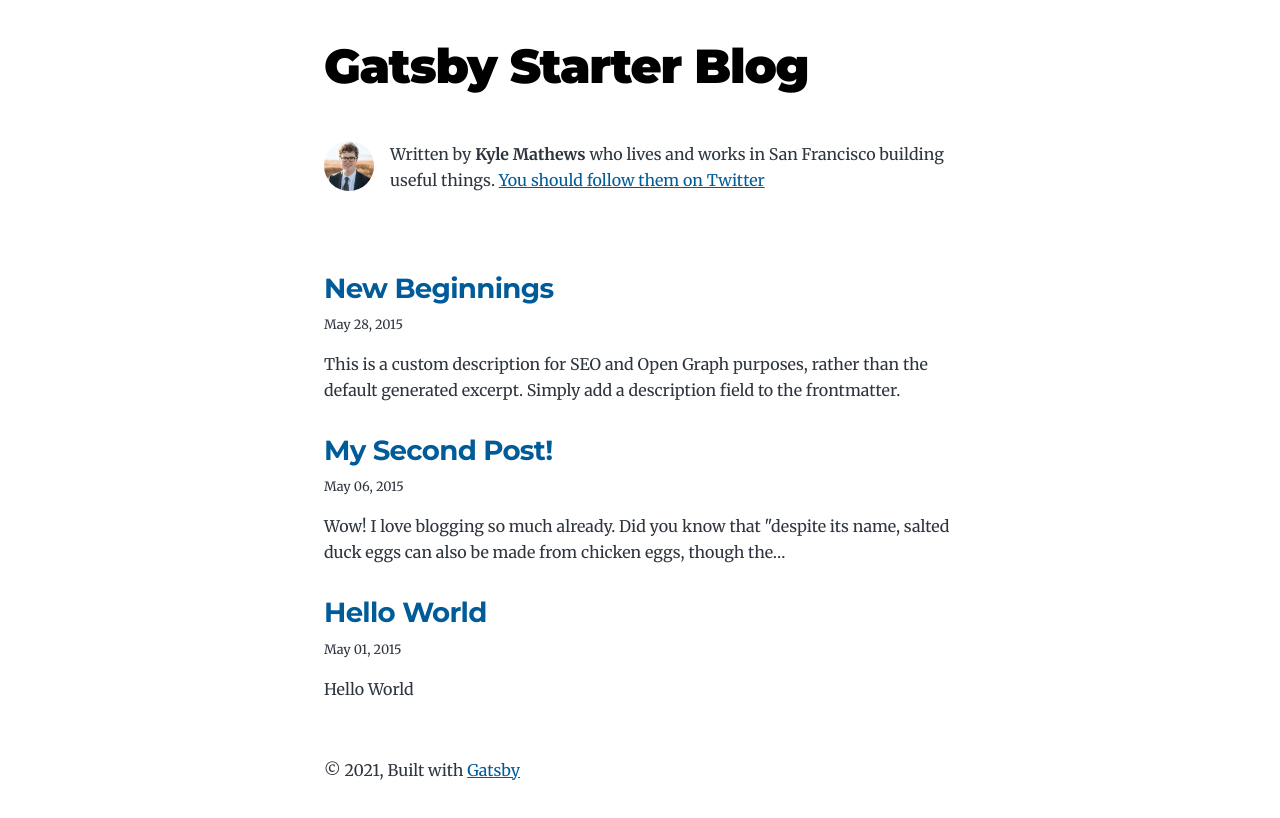
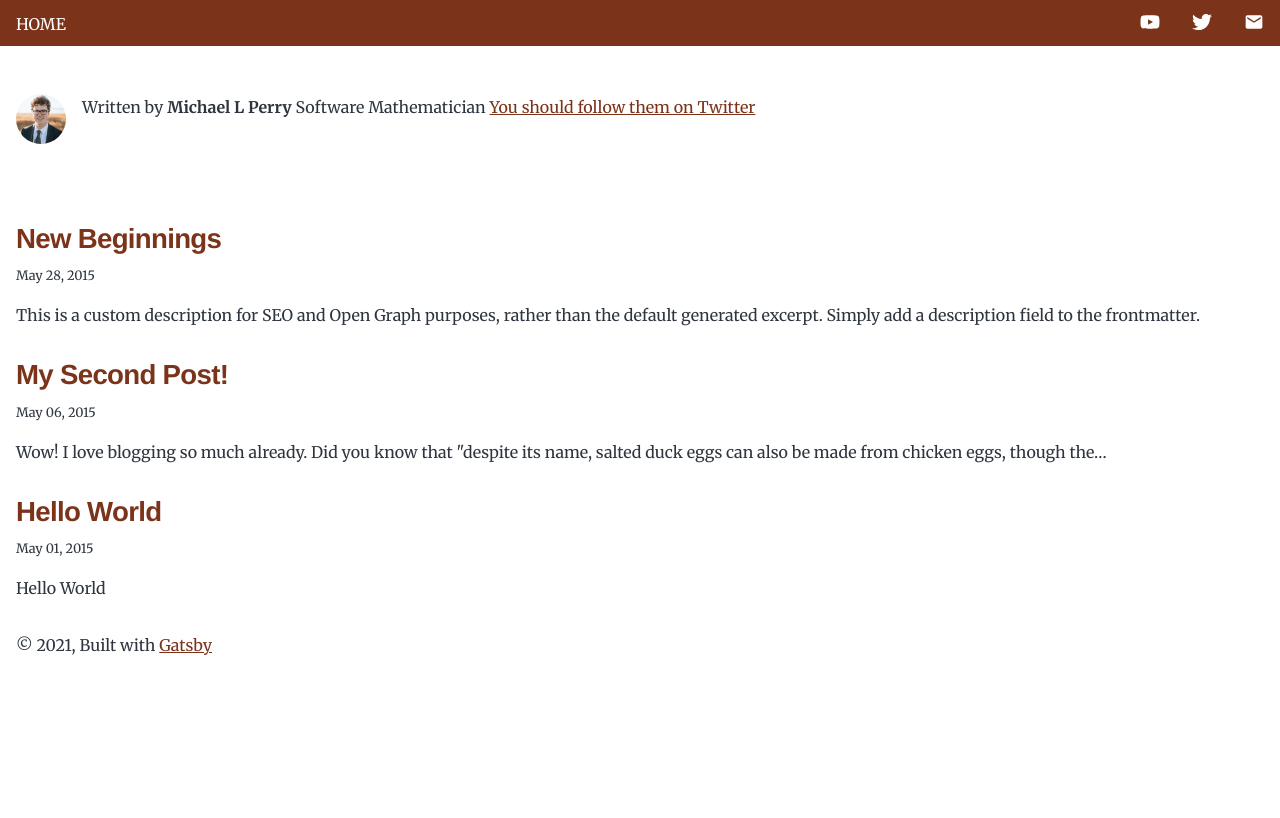
Before and after one commit to michaellperry/historicalmodeling_com_new, a Gatsby site: page / in a window 1280 px wide. Built offline with nearby package versions, Linux system fonts and the light colour scheme; Gatsby itself is replaced by a stand-in of ours.

Commit message:
Define header

```diff
--- a/gatsby-config.js
+++ b/gatsby-config.js
@@ -1,14 +1,14 @@
 module.exports = {
   siteMetadata: {
-    title: `Gatsby Starter Blog`,
+    title: `Historical Modeling`,
     author: {
-      name: `Kyle Mathews`,
-      summary: `who lives and works in San Francisco building useful things.`,
+      name: `Michael L Perry`,
+      summary: `Software Mathematician`,
     },
-    description: `A starter blog demonstrating what Gatsby can do.`,
-    siteUrl: `https://gatsbystarterblogsource.gatsbyjs.io/`,
+    description: `A system for analyzing and building distributed systems.`,
+    siteUrl: `https://historicalmodeling.com/`,
     social: {
-      twitter: `kylemathews`,
+      twitter: `michaellperry`,
     },
   },
   plugins: [
--- a/package.json
+++ b/package.json
@@ -29,6 +29,7 @@
     "react": "^17.0.1",
     "react-dom": "^17.0.1",
     "react-helmet": "^6.1.0",
+    "react-icons": "^4.3.1",
     "typeface-merriweather": "0.0.72",
     "typeface-montserrat": "0.0.75"
   },
--- /dev/null
+++ b/src/components/header.js
@@ -0,0 +1,37 @@
+import { Link } from 'gatsby';
+import PropTypes from 'prop-types';
+import React from 'react';
+import { FaGithubAlt, FaTwitter, FaYoutube } from 'react-icons/fa';
+import { MdEmail } from 'react-icons/md';
+
+const iconStyle = {
+  width: '20px',
+  height: '20px'
+}
+
+const Header = () => (
+  <>
+    <section>
+      <Link className="nav-link" to="/">
+        HOME
+      </Link>
+    </section>
+    <span>
+      <div className="user-links">
+        <a className="user-icon" href="https://www.youtube.com/c/HistoricalModeling"><FaYoutube style={iconStyle} /></a>
+        <a className="user-icon" href="https://twitter.com/michaellperry"><FaTwitter style={iconStyle} /></a>
+        <a className="user-icon" href="mailto:michael@qedcode.com"><MdEmail style={iconStyle} /></a>
+      </div>
+    </span>
+  </>
+)
+
+Header.propTypes = {
+  siteTitle: PropTypes.string,
+}
+
+Header.defaultProps = {
+  siteTitle: ``,
+}
+
+export default Header
--- a/src/components/layout.js
+++ b/src/components/layout.js
@@ -1,28 +1,14 @@
 import * as React from "react"
 import { Link } from "gatsby"
+import Header from "./header"
 
 const Layout = ({ location, title, children }) => {
   const rootPath = `${__PATH_PREFIX__}/`
   const isRootPath = location.pathname === rootPath
-  let header
-
-  if (isRootPath) {
-    header = (
-      <h1 className="main-heading">
-        <Link to="/">{title}</Link>
-      </h1>
-    )
-  } else {
-    header = (
-      <Link className="header-link-home" to="/">
-        {title}
-      </Link>
-    )
-  }
 
   return (
     <div className="global-wrapper" data-is-root-path={isRootPath}>
-      <header className="global-header">{header}</header>
+      <header className="global-header"><Header /></header>
       <main>{children}</main>
       <footer>
         © {new Date().getFullYear()}, Built with
--- a/src/style.css
+++ b/src/style.css
@@ -27,9 +27,7 @@
   --spacing-20: 5rem;
   --spacing-24: 6rem;
   --spacing-32: 8rem;
-  --fontFamily-sans: Montserrat, system-ui, -apple-system, BlinkMacSystemFont,
-    "Segoe UI", Roboto, "Helvetica Neue", Arial, "Noto Sans", sans-serif,
-    "Apple Color Emoji", "Segoe UI Emoji", "Segoe UI Symbol", "Noto Color Emoji";
+  --fontFamily-sans: Avenir,Helvetica Neue,sans-serif;
   --fontFamily-serif: "Merriweather", "Georgia", Cambria, "Times New Roman",
     Times, serif;
   --font-body: var(--fontFamily-serif);
@@ -54,7 +52,7 @@
   --fontSize-5: 2.074rem;
   --fontSize-6: 2.488rem;
   --fontSize-7: 2.986rem;
-  --color-primary: #005b99;
+  --color-primary: #7B331A;
   --color-text: #2e353f;
   --color-text-light: #4f5969;
   --color-heading: #1a202c;
@@ -241,9 +239,17 @@ a:focus {
 /* Custom classes */
 
 .global-wrapper {
-  margin: var(--spacing-0) auto;
-  max-width: var(--maxWidth-wrapper);
-  padding: var(--spacing-10) var(--spacing-5);
+  box-sizing: border-box;
+  margin: 0;
+  padding: 0;
+}
+
+main {
+  padding: 0 var(--spacing-4);
+}
+
+footer {
+  padding: 0 var(--spacing-4);
 }
 
 .global-wrapper[data-is-root-path="true"] .bio {
@@ -252,6 +258,18 @@ a:focus {
 
 .global-header {
   margin-bottom: var(--spacing-12);
+  background: var(--color-primary);
+  padding: var(--spacing-3) 0 var(--spacing-2) 0;
+  text-align: center;
+
+  display: flex;
+  justify-content: space-between;
+}
+
+.global-header a {
+  color: white;
+  text-decoration: none;
+  margin: 0 var(--spacing-4);
 }
 
 .main-heading {
```
Also changed, not shown: 1 other file.
